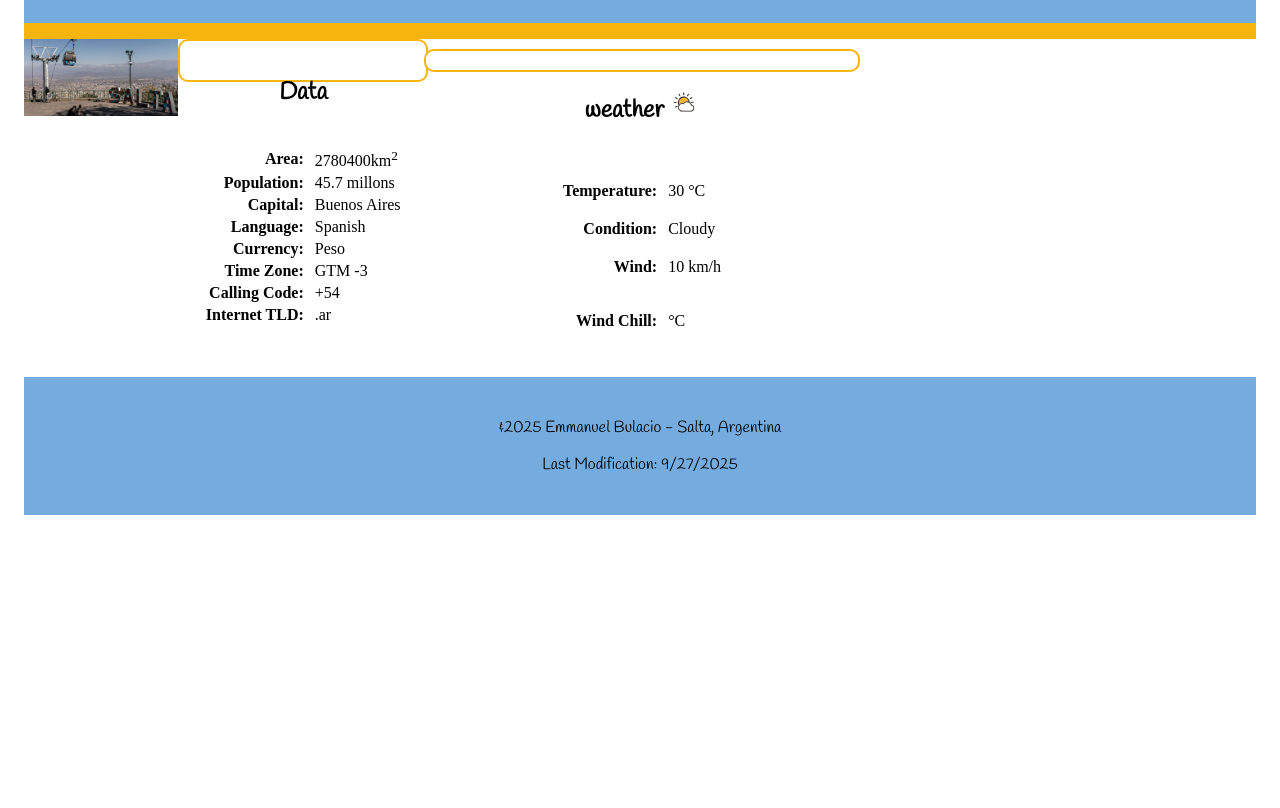
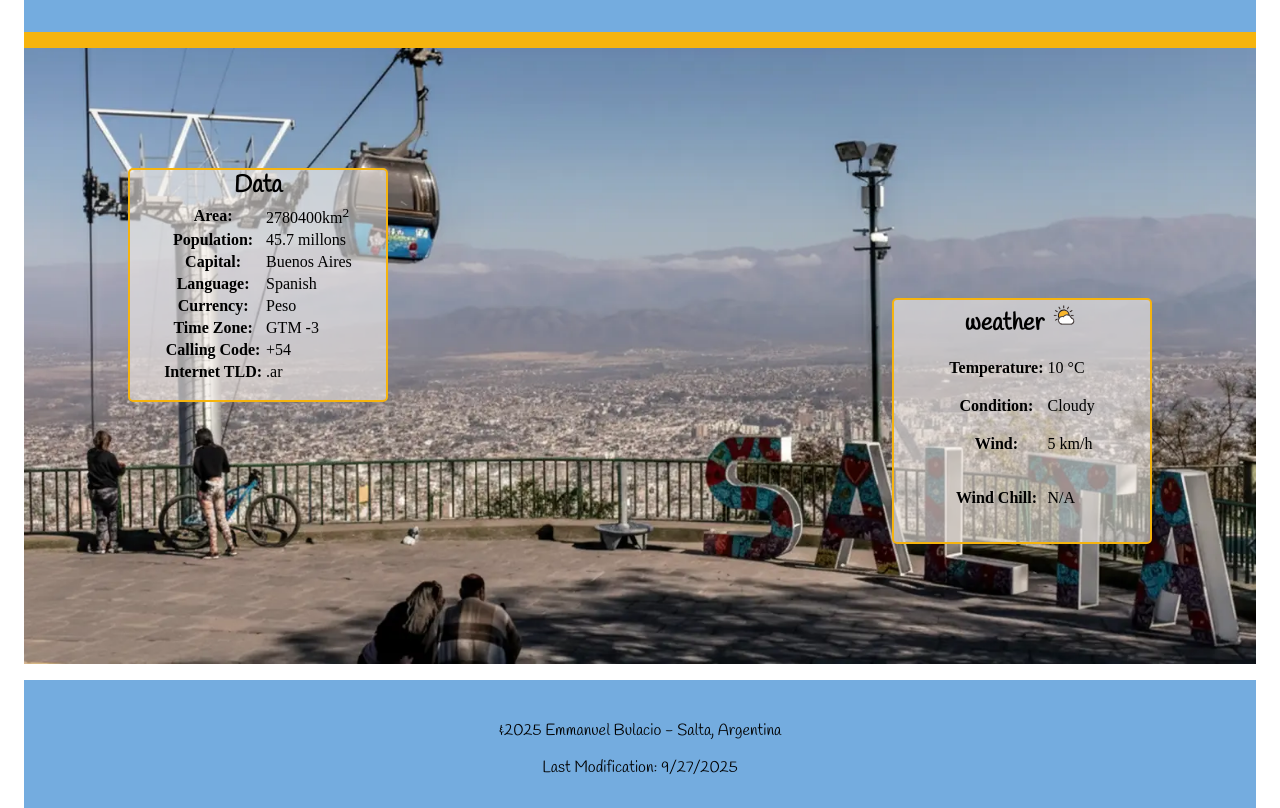
Before and after one commit to EmmanuelBulacio4/wdd131, a plain HTML site: page place.html in a window 1280 px wide. Shown: the part 152-960 px from the top of the page. Before the commit the page ends 800 px from the top, so only its background shows below. Drawn offline with Linux system fonts and the light colour scheme; a web font is replaced by a local one.

Commit message:
w3_place.html_ready

```diff
--- a/place.html
+++ b/place.html
@@ -61,7 +61,7 @@
             <table id="weather-table">
                 <tr>
                     <th>Temperature:</th>
-                    <td><p id="temperature">30<span> °C</span></p></td>
+                    <td><p id="temperature">10<span> °C</span></p></td>
                 </tr>
                 <tr>
                     <th>Condition:</th>
@@ -69,7 +69,7 @@
                 </tr>
                 <tr>
                     <th>Wind:</th>
-                    <td><p id="speed">10<span> km/h</span></p></td>
+                    <td><p id="speed">5<span> km/h</span></p></td>
                 </tr>
                 <tr>
                     <th>Wind Chill:</th>
--- a/scripts/place.js
+++ b/scripts/place.js
@@ -5,20 +5,20 @@
 let lastModification = new Date(document.lastModified)
 document.getElementById("lastModified").textContent = lastModification.toLocaleDateString("en-US");
 
-// Function WindChill
-const windSpeed = document.getElementById(speed);
-const temp = document.getElementById(temperature);
+// WindChill - obtener valores
+const windSpeed = parseFloat(document.getElementById(speed));
+const temp = parseFloat(document.getElementById(temperature));
 
-
-
+document.getElementById("windchill").textContent = calculateWindChill(temp, windSpeed)
 
 // Function WindChill
 
 function calculateWindChill (degree, wind) {
-    if (degree>=10 && wind>4.8){
-        let windChill = 13.12 + 0.6215*degree - 11.37*(wind**0.16)+0.3965*degree*(wind**0.16);
-        return windChill
+    if (degree <= 10 && wind > 4.8){
+        let windChill = 13.12 + 0.6215 * degree - 11.37 * (wind ** 0.16) + 0.3965 * degree * (wind ** 0.16);
+        return windChill.toFixed(1)
     }
-    else
+    else{
         return "N/A"
+    }
 }
--- a/styles/place-large.css
+++ b/styles/place-large.css
@@ -1,26 +1,24 @@
 @media screen and (min-width: 900px) {
-    h1{
-        font-family: 'Times New Roman', Times, serif;
-    }
-
     body{
         height: 100vh;
     }
 
-    main{
-        position: relative;
-        display: grid;
-        grid-template-columns: 12.5% 20% 35% 20% 12.5%;
-        grid-template-rows: 12.5% 25% 30% 20% 12.5%;
+    #data, #weather{
+    background-color: rgb(243, 239, 235, 0.6);
+    width: 20%;
+    border: 2px solid var(--argentinian-yellow);
+    border-radius: 5px;
+    box-sizing: content-box;
+    position: absolute;
+}
+
+    #data{
+        top: 40%;
+        left: 10%;
     }
 
-    pictute{
-        background-size: cover;
+    #weather{
+        top: 55%;
+        right: 10%;
     }
-
-
-
-
-
-
 }
--- a/styles/place.css
+++ b/styles/place.css
@@ -53,8 +53,9 @@
 
 /* Secciones */
 #data, #weather{
-    background-color: white;
-    width: 100%;
+    background-color: antiquewhite;
+    width: 70%;
+    margin: 0 auto;
     border: 2px solid var(--argentinian-yellow);
     border-radius: 10px;
     box-sizing: content-box;
@@ -63,11 +64,10 @@
 h2{
     font-family: var(--main-font);
     text-align: center;
-    padding: 1rem;
+    margin: 0;
 }
 
 #data h3, #weather h3{
-    padding: 1px;
     margin: 0;
 }
 
@@ -75,11 +75,6 @@
     display: flex;
     justify-content: center;
     padding-bottom: 1rem;
-}
-
-th{
-    text-align: end;
-    padding-right: 0.5rem;
 }
 
 #weather{
```
